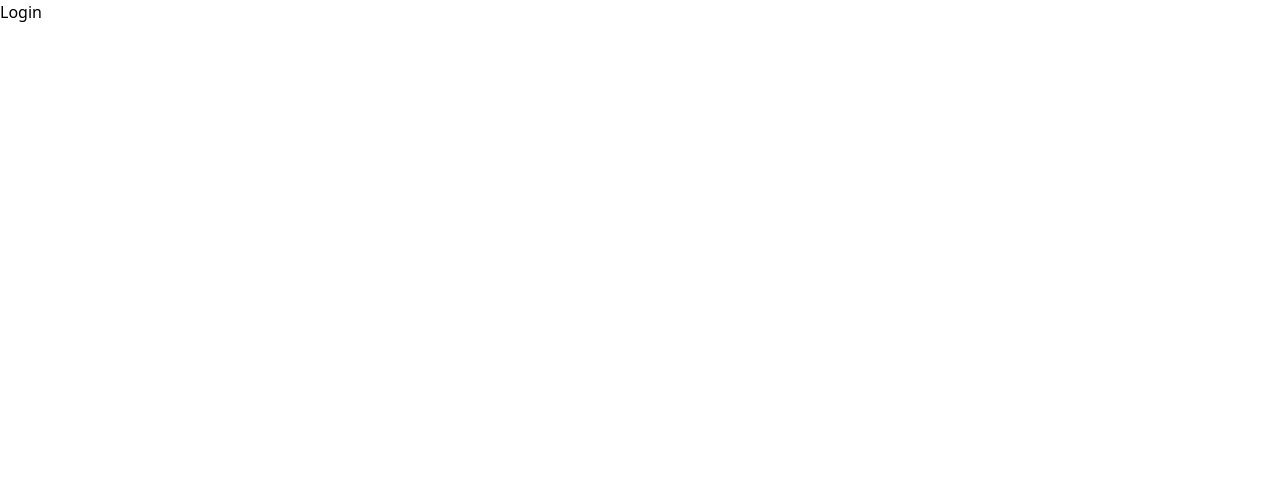
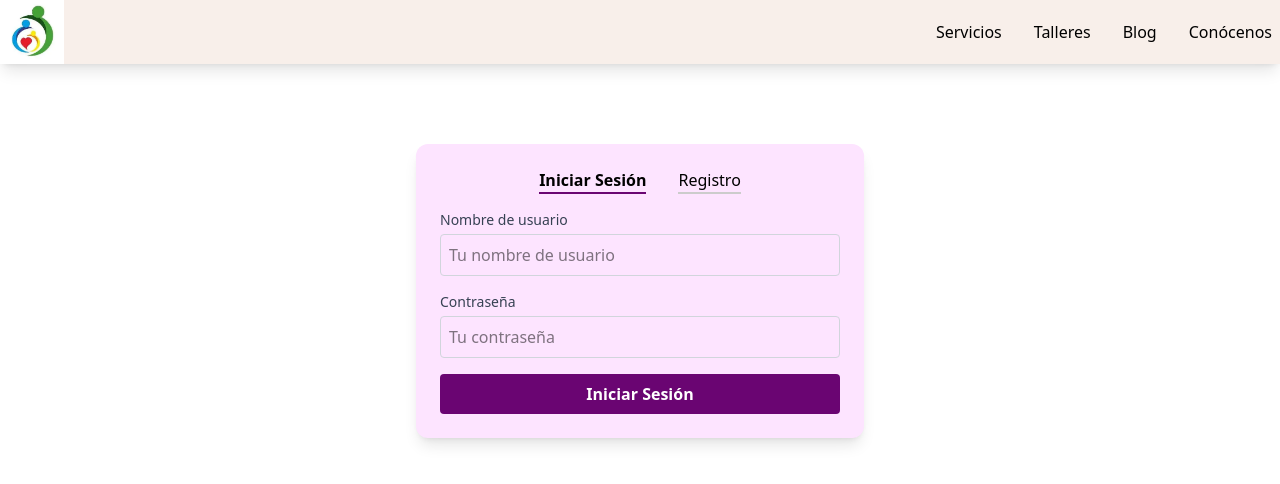
Before and after one commit to AGALMAD/centro_ohana, a React (Vite) app in the folder front/web-ohana/: page /login in a window 1280 px wide. Shown: the top 484 px of the page. Built offline with nearby package versions, Linux system fonts and the light colour scheme.

Commit message:
vista inicio de sesión y registro

```diff
--- /dev/null
+++ b/front/web-ohana/src/pages/Login.css
@@ -0,0 +1,11 @@
+.focus {
+  font-weight: bold;
+  border-bottom: 2px solid #6a0572;
+  transition: all 0.2s ease-in-out;
+}
+
+.not-focus {
+  font-weight: normal;
+  border-bottom: 2px solid #ccc;
+  transition: all 0.2s ease-in-out;
+}
--- a/front/web-ohana/src/pages/Login.tsx
+++ b/front/web-ohana/src/pages/Login.tsx
@@ -1,7 +1,112 @@
-import React from "react";
+import React, { useState } from "react";
+import Navbar from "../components/Navbar";
+import "./Login.css";
 
 function Login() {
-  return <div>Login</div>;
+  const FORM_TYPES = {
+    LOGIN: "login",
+    SIGNUP: "signup",
+  };
+
+  //Para saber si quiere iniciar sesión o registrarse
+  const [formType, setFormType] = useState(FORM_TYPES.LOGIN);
+
+  //Para almacenar el nombre de usuario y la contraseña
+  const [username, setUsername] = useState("");
+  const [password, setPassword] = useState("");
+
+  const handleSubmit = (e: React.FormEvent) => {
+    e.preventDefault();
+
+    if (formType === FORM_TYPES.LOGIN) {
+      // Lógica para iniciar sesión
+      console.log("Iniciar sesión con:", { username, password });
+    } else {
+      // Lógica para registrarse
+      console.log("Registrarse con:", { username, password });
+    }
+  };
+
+  const handleChange = (e: React.ChangeEvent<HTMLInputElement>) => {
+    const { name, value } = e.target;
+    if (name === "username") {
+      setUsername(value);
+    } else if (name === "password") {
+      setPassword(value);
+    }
+    console.log("Valor cambiado:", { name, value });
+  };
+
+  return (
+    <>
+      <Navbar />
+
+      <main className="max-w-md mx-auto mt-20 p-6 bg-[#fde4ff] shadow-lg rounded-xl">
+        <div className="flex justify-center gap-8  mb-4">
+          <h1
+            onClick={() => setFormType(FORM_TYPES.LOGIN)}
+            className={`${
+              formType === FORM_TYPES.LOGIN ? "focus" : "not-focus"
+            }`}
+          >
+            Iniciar Sesión
+          </h1>
+          <h1
+            onClick={() => setFormType(FORM_TYPES.SIGNUP)}
+            className={`${
+              formType === FORM_TYPES.SIGNUP ? "focus" : "not-focus"
+            }`}
+          >
+            Registro
+          </h1>
+        </div>
+        <form className="space-y-4" onSubmit={handleSubmit}>
+          <div>
+            <label
+              htmlFor="username"
+              className="block text-sm font-medium text-gray-700"
+            >
+              Nombre de usuario
+            </label>
+            <input
+              type="text"
+              id="username"
+              name="username"
+              placeholder="Tu nombre de usuario"
+              className="mt-1 w-full p-2 border border-gray-300 rounded focus:outline-none focus:ring-2 focus:ring-blue-500"
+              required
+              onChange={handleChange}
+            />
+          </div>
+
+          <div>
+            <label
+              htmlFor="password"
+              className="block text-sm font-medium text-gray-700"
+            >
+              Contraseña
+            </label>
+            <input
+              type="password"
+              id="password"
+              name="password"
+              placeholder="Tu contraseña"
+              className="mt-1 w-full p-2 border border-gray-300 rounded focus:outline-none focus:ring-2 focus:ring-blue-500"
+              required
+              onChange={handleChange}
+            />
+          </div>
+
+          <button
+            type="submit"
+            className="w-full bg-[#6A0572] text-white py-2 px-4 rounded hover:bg-[#784a7b] font-bold cursor-pointer transition duration-200"
+          >
+            {FORM_TYPES.LOGIN === formType ? "Iniciar Sesión" : "Registrarse"}
+          </button>
+        </form>
+      </main>
+    </>
+  );
 }
 
 export default Login;
```
